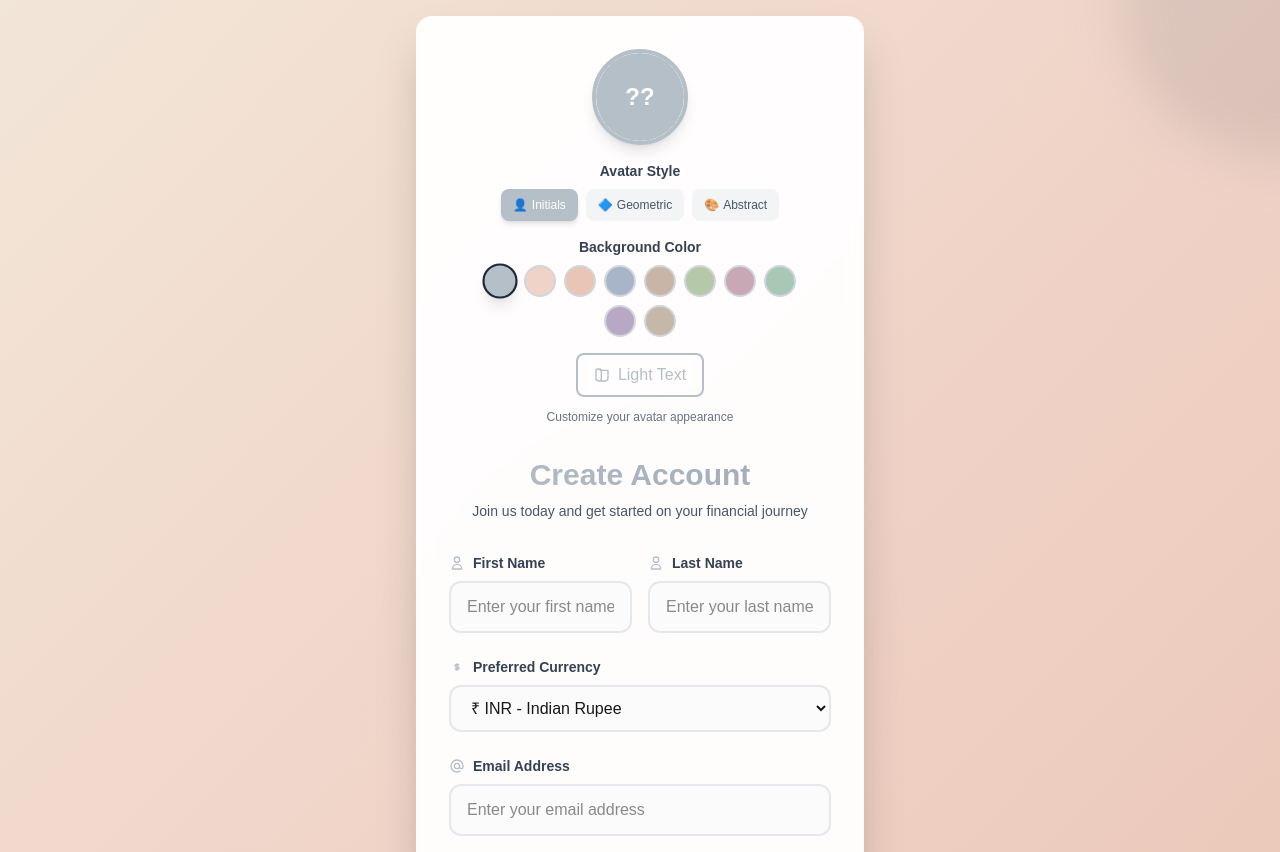
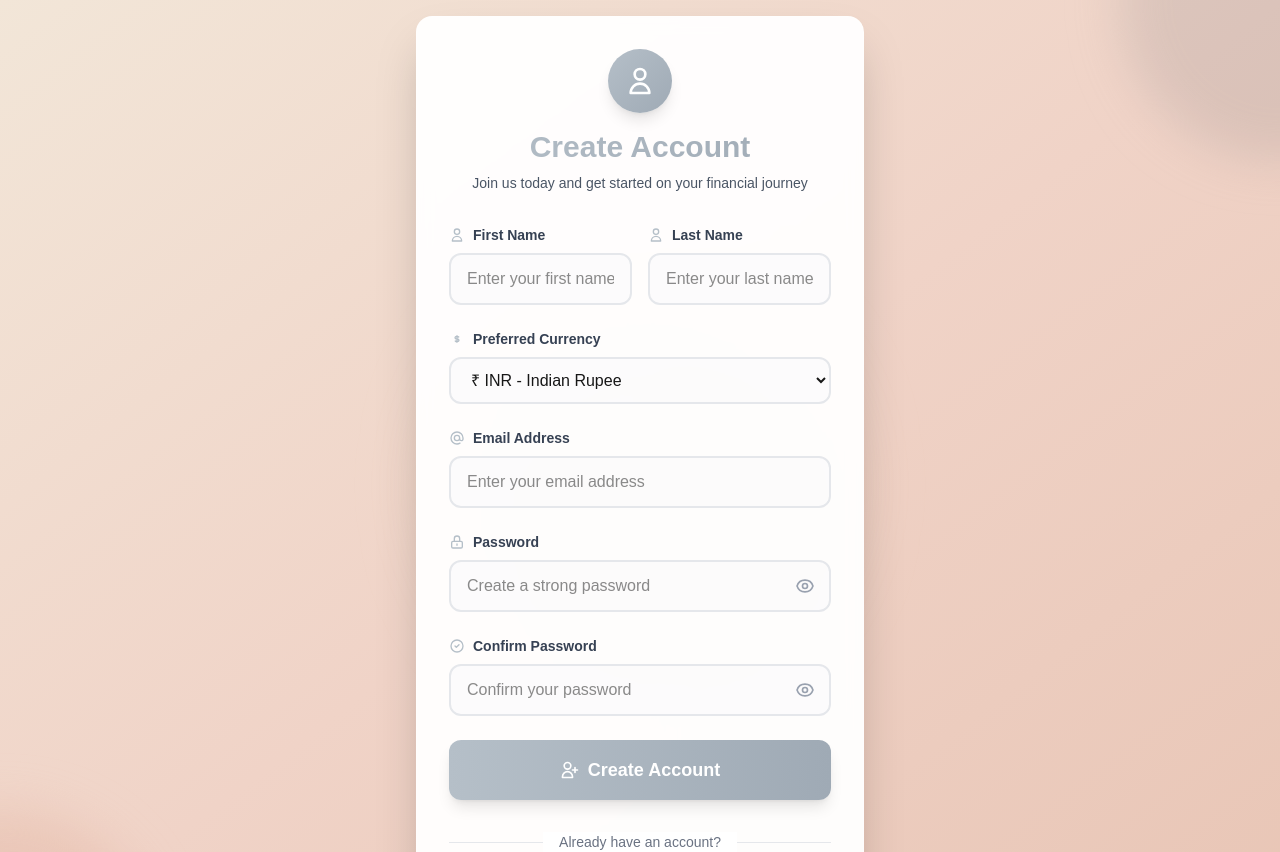
Before and after one commit to amnamunir795/Fin-Valora, a Next.js app: page /signup in a window 1280 px wide. Shown: the top 852 px of the page. Built offline with nearby package versions, Linux system fonts and the light colour scheme.

Commit message:
avatar removed

```diff
--- a/components/Avatar.js
+++ /dev/null
@@ -1,50 +0,0 @@
-export default function Avatar({ user, size = "w-8 h-8" }) {
-  if (!user || !user.avatar) {
-    // Fallback to initials with default colors
-    const initials = user ? `${user.firstName?.[0] || ''}${user.lastName?.[0] || ''}` : '??';
-    return (
-      <div className={`${size} rounded-full bg-[#B5BFC8] flex items-center justify-center`}>
-        <span className="text-white font-semibold text-sm">{initials}</span>
-      </div>
-    );
-  }
-
-  const { backgroundColor, textColor, style } = user.avatar;
-  const initials = `${user.firstName?.[0] || ''}${user.lastName?.[0] || ''}`;
-
-  if (style === "initials") {
-    return (
-      <div
-        className={`${size} rounded-full flex items-center justify-center font-bold text-sm`}
-        style={{ backgroundColor, color: textColor }}
-      >
-        {initials}
-      </div>
-    );
-  } else if (style === "geometric") {
-    return (
-      <div
-        className={`${size} rounded-full flex items-center justify-center relative overflow-hidden`}
-        style={{ backgroundColor }}
-      >
-        <div className="absolute inset-0 flex items-center justify-center">
-          <div className="w-3 h-3 rotate-45 border-2" style={{ borderColor: textColor }}></div>
-          <div className="w-2 h-2 rounded-full absolute" style={{ backgroundColor: textColor }}></div>
-        </div>
-      </div>
-    );
-  } else {
-    return (
-      <div
-        className={`${size} rounded-full flex items-center justify-center relative overflow-hidden`}
-        style={{ backgroundColor }}
-      >
-        <div className="absolute inset-0">
-          <div className="w-2 h-2 rounded-full absolute top-1 left-1" style={{ backgroundColor: textColor, opacity: 0.7 }}></div>
-          <div className="w-1.5 h-1.5 rounded-full absolute bottom-1 right-1" style={{ backgroundColor: textColor, opacity: 0.5 }}></div>
-          <div className="w-1 h-1 rounded-full absolute top-1/2 right-1/3" style={{ backgroundColor: textColor, opacity: 0.8 }}></div>
-        </div>
-      </div>
-    );
-  }
-}
--- a/models/User.js
+++ b/models/User.js
@@ -41,21 +41,7 @@ const UserSchema = new mongoose.Schema({
     ],
     default: 'INR'
   },
-  avatar: {
-    backgroundColor: {
-      type: String,
-      default: '#B5BFC8'
-    },
-    textColor: {
-      type: String,
-      default: '#FFFFFF'
-    },
-    style: {
-      type: String,
-      enum: ['initials', 'geometric', 'abstract'],
-      default: 'initials'
-    }
-  },
+
   isActive: {
     type: Boolean,
     default: true
--- a/pages/api/auth/login.js
+++ b/pages/api/auth/login.js
@@ -68,7 +68,6 @@ export default async function handler(req, res) {
       lastName: user.lastName,
       email: user.email,
       currency: user.currency,
-      avatar: user.avatar,
       fullName: user.fullName,
       createdAt: user.createdAt
     };
--- a/pages/api/auth/signup.js
+++ b/pages/api/auth/signup.js
@@ -14,7 +14,7 @@ export default async function handler(req, res) {
     // Connect to database
     await connectDB();
 
-    const { firstName, lastName, email, password, confirmPassword, currency, avatar } = req.body;
+    const { firstName, lastName, email, password, confirmPassword, currency } = req.body;
 
     // Validate required fields
     if (!firstName || !lastName || !email || !password || !confirmPassword || !currency) {
@@ -67,10 +67,7 @@ export default async function handler(req, res) {
       currency
     };
 
-    // Add avatar if provided
-    if (avatar) {
-      userData.avatar = avatar;
-    }
+
 
     const user = new User(userData);
 
@@ -84,7 +81,6 @@ export default async function handler(req, res) {
       lastName: user.lastName,
       email: user.email,
       currency: user.currency,
-      avatar: user.avatar,
       fullName: user.fullName,
       createdAt: user.createdAt
     };
--- a/pages/signup/index.js
+++ b/pages/signup/index.js
@@ -10,29 +10,12 @@ export default function SignUp() {
     password: "",
     confirmPassword: "",
     currency: "INR",
-    avatar: {
-      backgroundColor: "#B5BFC8",
-      textColor: "#FFFFFF",
-      style: "initials"
-    },
   });
   const [errors, setErrors] = useState({});
   const [isLoading, setIsLoading] = useState(false);
   const [showPassword, setShowPassword] = useState(false);
   const [showConfirmPassword, setShowConfirmPassword] = useState(false);
   const router = useRouter();
-
-  // Avatar options
-  const avatarBackgrounds = [
-    "#B5BFC8", "#F0D3C7", "#E8C5B5", "#A8B5C8", "#C8B5A8",
-    "#B5C8A8", "#C8A8B5", "#A8C8B5", "#B8A8C5", "#C5B8A8"
-  ];
-
-  const avatarStyles = [
-    { id: "initials", name: "Initials", icon: "👤" },
-    { id: "geometric", name: "Geometric", icon: "🔷" },
-    { id: "abstract", name: "Abstract", icon: "🎨" }
-  ];
 
   const handleChange = (e) => {
     const { name, value } = e.target;
@@ -49,62 +32,7 @@ export default function SignUp() {
     }
   };
 
-  const handleAvatarChange = (property, value) => {
-    setFormData((prev) => ({
-      ...prev,
-      avatar: {
-        ...prev.avatar,
-        [property]: value
-      }
-    }));
-  };
 
-  const generateInitials = () => {
-    const first = formData.firstName.charAt(0).toUpperCase();
-    const last = formData.lastName.charAt(0).toUpperCase();
-    return first + last || "??";
-  };
-
-  const renderAvatarPreview = () => {
-    const { backgroundColor, textColor, style } = formData.avatar;
-    const initials = generateInitials();
-
-    if (style === "initials") {
-      return (
-        <div
-          className="w-full h-full rounded-full flex items-center justify-center text-2xl font-bold"
-          style={{ backgroundColor, color: textColor }}
-        >
-          {initials}
-        </div>
-      );
-    } else if (style === "geometric") {
-      return (
-        <div
-          className="w-full h-full rounded-full flex items-center justify-center relative overflow-hidden"
-          style={{ backgroundColor }}
-        >
-          <div className="absolute inset-0 flex items-center justify-center">
-            <div className="w-8 h-8 rotate-45 border-4" style={{ borderColor: textColor }}></div>
-            <div className="w-4 h-4 rounded-full absolute" style={{ backgroundColor: textColor }}></div>
-          </div>
-        </div>
-      );
-    } else {
-      return (
-        <div
-          className="w-full h-full rounded-full flex items-center justify-center relative overflow-hidden"
-          style={{ backgroundColor }}
-        >
-          <div className="absolute inset-0">
-            <div className="w-6 h-6 rounded-full absolute top-2 left-3" style={{ backgroundColor: textColor, opacity: 0.7 }}></div>
-            <div className="w-4 h-4 rounded-full absolute bottom-3 right-2" style={{ backgroundColor: textColor, opacity: 0.5 }}></div>
-            <div className="w-3 h-3 rounded-full absolute top-1/2 right-1/3" style={{ backgroundColor: textColor, opacity: 0.8 }}></div>
-          </div>
-        </div>
-      );
-    }
-  };
 
   const validateForm = () => {
     const newErrors = {};
@@ -200,83 +128,23 @@ export default function SignUp() {
       </div>
 
       <div className="max-w-md w-full bg-white/95 backdrop-blur-sm rounded-2xl shadow-2xl border border-white/20 p-8 relative z-10 transform hover:scale-105 transition-all duration-300">
-        {/* Avatar Creator - Before Heading */}
-        <div className="flex flex-col items-center mb-8">
-          <div className="mb-4">
-            <div className="w-24 h-24 rounded-full border-4 border-[#B5BFC8] shadow-lg overflow-hidden">
-              {renderAvatarPreview()}
-            </div>
-          </div>
-
-          <div className="w-full max-w-xs space-y-4">
-            {/* Avatar Style Selection */}
-            <div>
-              <label className="block text-sm font-semibold text-gray-700 mb-2 text-center">
-                Avatar Style
-              </label>
-              <div className="flex justify-center space-x-2">
-                {avatarStyles.map((style) => (
-                  <button
-                    key={style.id}
-                    type="button"
-                    onClick={() => handleAvatarChange('style', style.id)}
-                    className={`px-3 py-2 rounded-lg text-xs font-medium transition-all duration-200 ${
-                      formData.avatar.style === style.id
-                        ? 'bg-[#B5BFC8] text-white shadow-md'
-                        : 'bg-gray-100 text-gray-600 hover:bg-gray-200'
-                    }`}
-                  >
-                    <span className="mr-1">{style.icon}</span>
-                    {style.name}
-                  </button>
-                ))}
-              </div>
-            </div>
-
-            {/* Background Color Selection */}
-            <div>
-              <label className="block text-sm font-semibold text-gray-700 mb-2 text-center">
-                Background Color
-              </label>
-              <div className="flex flex-wrap justify-center gap-2">
-                {avatarBackgrounds.map((color) => (
-                  <button
-                    key={color}
-                    type="button"
-                    onClick={() => handleAvatarChange('backgroundColor', color)}
-                    className={`w-8 h-8 rounded-full border-2 transition-all duration-200 ${
-                      formData.avatar.backgroundColor === color
-                        ? 'border-gray-800 scale-110 shadow-lg'
-                        : 'border-gray-300 hover:scale-105'
-                    }`}
-                    style={{ backgroundColor: color }}
-                  />
-                ))}
-              </div>
-            </div>
-
-            {/* Text Color Toggle */}
-            <div className="flex justify-center">
-              <button
-                type="button"
-                onClick={() => handleAvatarChange('textColor', formData.avatar.textColor === '#FFFFFF' ? '#000000' : '#FFFFFF')}
-                className="inline-flex items-center px-4 py-2 border-2 border-[#B5BFC8] text-[#B5BFC8] font-medium rounded-lg hover:bg-[#B5BFC8] hover:text-white transition-all duration-200"
-              >
-                <svg className="w-4 h-4 mr-2" fill="none" stroke="currentColor" viewBox="0 0 24 24">
-                  <path strokeLinecap="round" strokeLinejoin="round" strokeWidth={2} d="M7 21a4 4 0 01-4-4V5a2 2 0 012-2h4a2 2 0 012 2v12a4 4 0 01-4 4zM21 5H9m12 0v12a4 4 0 01-4 4H9" />
-                </svg>
-                {formData.avatar.textColor === '#FFFFFF' ? 'Light Text' : 'Dark Text'}
-              </button>
-            </div>
-          </div>
-
-          <p className="text-xs text-gray-500 text-center mt-3">
-            Customize your avatar appearance
-          </p>
-        </div>
-
         {/* Create Account Heading */}
         <div className="text-center mb-8">
+          <div className="inline-flex items-center justify-center w-16 h-16 bg-gradient-to-br from-[#B5BFC8] to-[#9FAAB5] rounded-full mb-4 shadow-lg">
+            <svg
+              className="w-8 h-8 text-white"
+              fill="none"
+              stroke="currentColor"
+              viewBox="0 0 24 24"
+            >
+              <path
+                strokeLinecap="round"
+                strokeLinejoin="round"
+                strokeWidth={2}
+                d="M16 7a4 4 0 11-8 0 4 4 0 018 0zM12 14a7 7 0 00-7 7h14a7 7 0 00-7-7z"
+              />
+            </svg>
+          </div>
           <h1 className="text-3xl font-bold bg-gradient-to-r from-[#B5BFC8] to-[#9FAAB5] bg-clip-text text-transparent mb-2">
             Create Account
           </h1>
```
Also changed, not shown: pages/index.js (+4 -5 lines).
